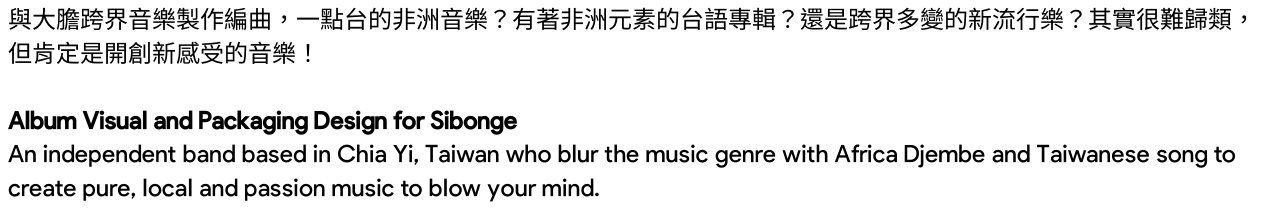
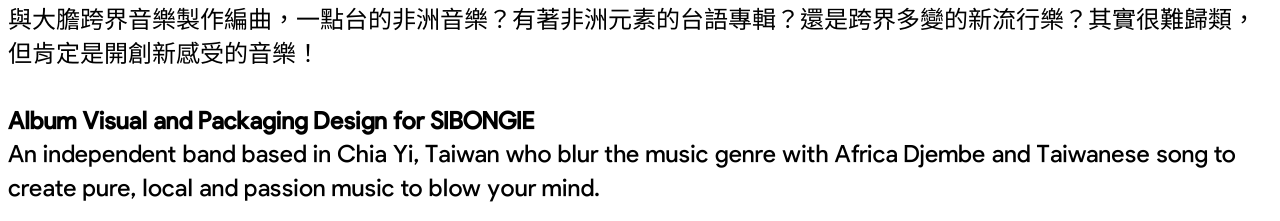
Before and after one commit to houthtw/houthtw.github.io, a Jekyll site: the page built from _posts/2020-09-24-sibongie.md, in a window 1280 px wide and 1400 px high, scrolled down 772 px. Shown: the part 889-1110 px from the top of the window. Built offline with Jekyll 4.4.1, drawn with Linux system fonts in a browser that asks for light colours; some web fonts are replaced; grey boxes are pictures that could not be loaded.

Commit message:
Updated 2 files via CloudCannon

```diff
--- a/_posts/2020-08-21-sibonge.md
+++ b/_posts/2020-09-24-sibongie.md
@@ -1,6 +1,6 @@
 ---
 layout: post
-title: SIBONGE
+title: SIBONGIE
 thumbnail: /uploads/sibonge/thumbnail.jpg
 thumbnail_w: 2000
 thumbnail_h: 1333
@@ -20,9 +20,9 @@
   跟著非洲鼓聲在台灣土地上大聲歌舞踩踏，過程或許辛苦，但最後的收成，一定是甜美滿足的。透過嬉班子的西非旋律與大膽跨界音樂製作編曲，一點台的非洲音樂？有著非洲元素的台語專輯？還是跨界多變的新流行樂？其實很難歸類，但肯定是開創新感受的音樂！
 
 
-  **Album Visual and Packaging Design for Sibonge**<br>An independent band based
-  in Chia Yi, Taiwan who blur the music genre with Africa Djembe and Taiwanese
-  song to create pure, local and passion music to blow your mind.
+  **Album Visual and Packaging Design for SIBONGIE**<br>An independent band
+  based in Chia Yi, Taiwan who blur the music genre with Africa Djembe and
+  Taiwanese song to create pure, local and passion music to blow your mind.
 infomation_markdown: >-
   Year : 2020<br>Client : Sincerely Music<br>AD&D : Ho Wan Chun<br>Print :
   九水印刷<br>Chinese Font supported by 文鼎字型&nbsp; \#晶熙黑
```
